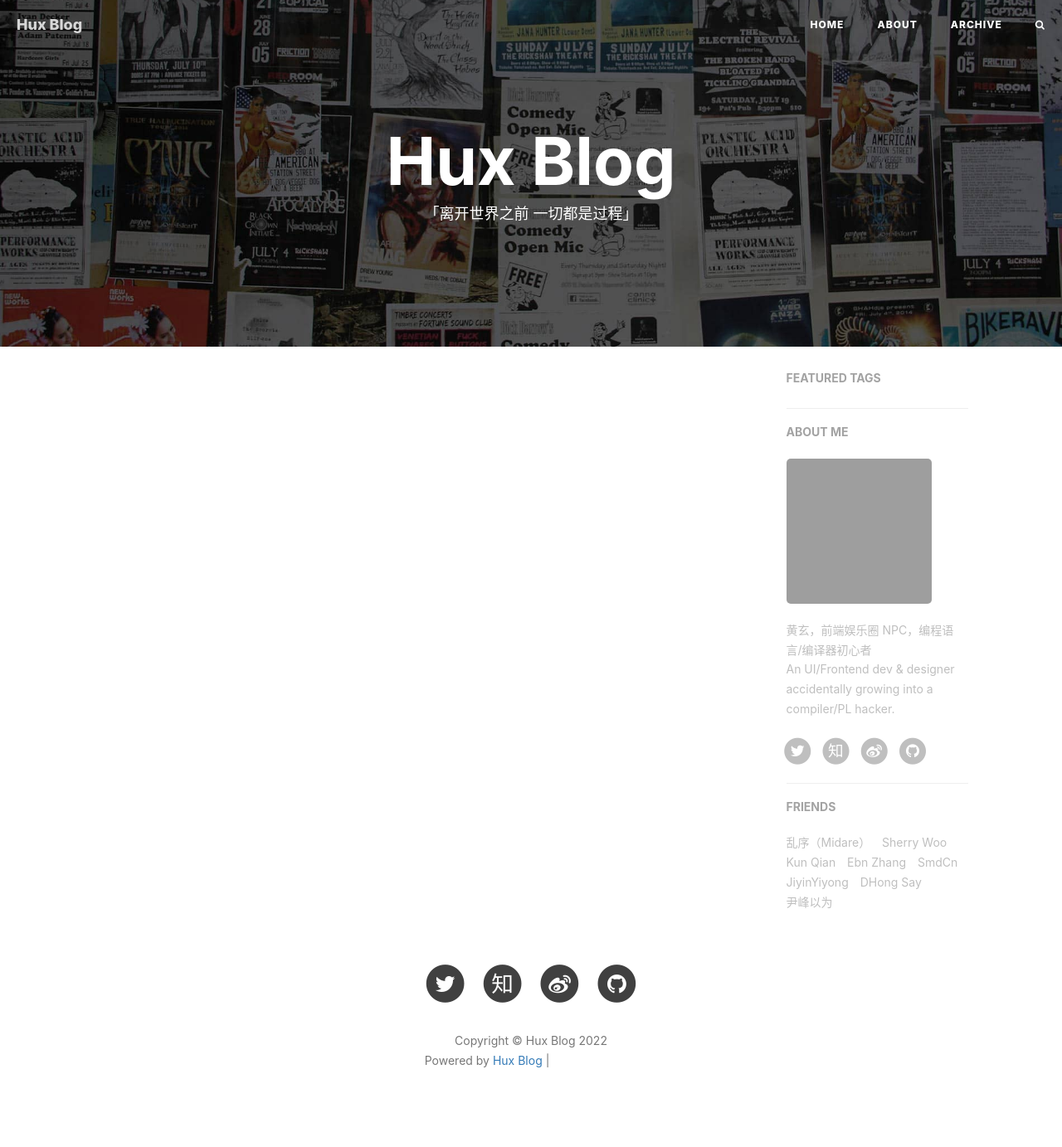
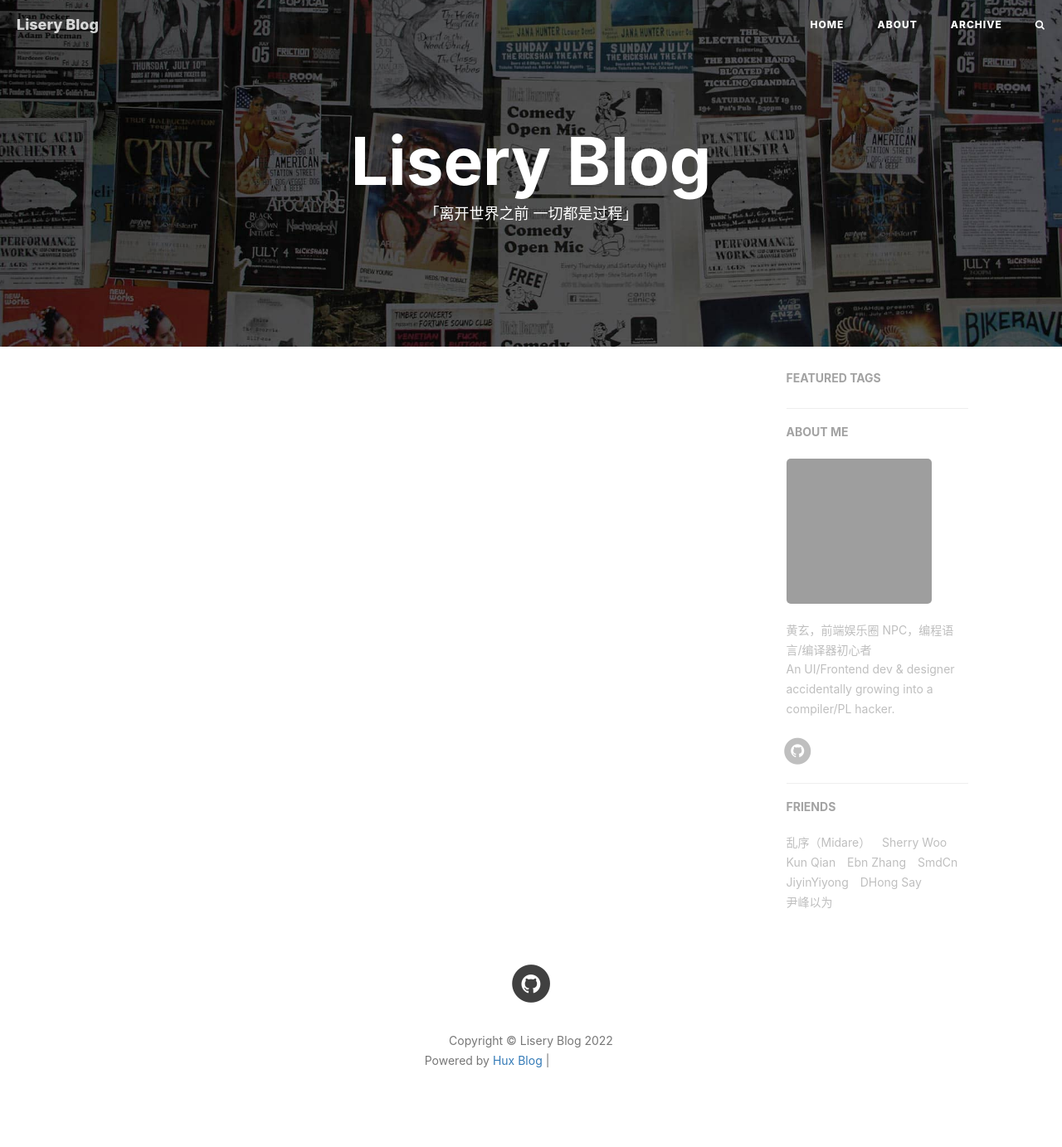
Before and after one commit to lisery454/lisery454.github.io, a Jekyll site: the page built from index.html, in a window 1280 px wide. Shown: the whole page at 83% size. Built offline with Jekyll 4.4.1, drawn with Linux system fonts in a browser that asks for light colours; nearby versions of some CDN libraries; the list of posts is cut into pages by our own code; comment, search, counter and statistics services are not loaded; some of the changed lines change nothing that is shown; grey boxes are pictures that could not be loaded.

Commit message:
第二次提交

```diff
--- a/_config.yml
+++ b/_config.yml
@@ -1,11 +1,11 @@
 # Site settings
-title: Hux Blog
-SEOTitle: 黄玄的博客 | Hux Blog
+title: Lisery Blog
+SEOTitle: lisery454 Blog
 header-img: img/home-bg.jpg
-email: huxpro@gmail.com
-description: "关于程序与设计、黑客与画家 | 黄玄，Web & Mobile Lover，Software Engineer，UX Designer | 这里是 @Hux黄玄 的个人博客，与你一起发现更大的世界。"
-keyword: "黄玄, Hux黄玄, Hux, 鬼栈, huxpro, @huxpro, 黄玄的博客, Hux Blog, 博客, 个人网站, 互联网, Web, JavaScript, 前端, 设计"
-url: "https://huangxuan.me"              # your host, for absolute URL
+email:
+description: ""
+keyword: ""
+url: "https://https://lisery454.github.io/"              # your host, for absolute URL
 baseurl: ""                             # for example, '/blog' if your blog hosted on 'host/blog'
 
 # Publish posts or collection documents with a future date.
@@ -13,11 +13,11 @@ future: true
 
 # SNS settings
 RSS: false
-weibo_username:     huxpro
-zhihu_username:     huxpro
-github_username:    huxpro
-twitter_username:   huxpro
-#facebook_username:  huxpro
+weibo_username:
+zhihu_username:
+github_username:    lisery454
+twitter_username:
+#facebook_username:
 #linkedin_username:  firstname-lastname-idxxxx
 
 
```
